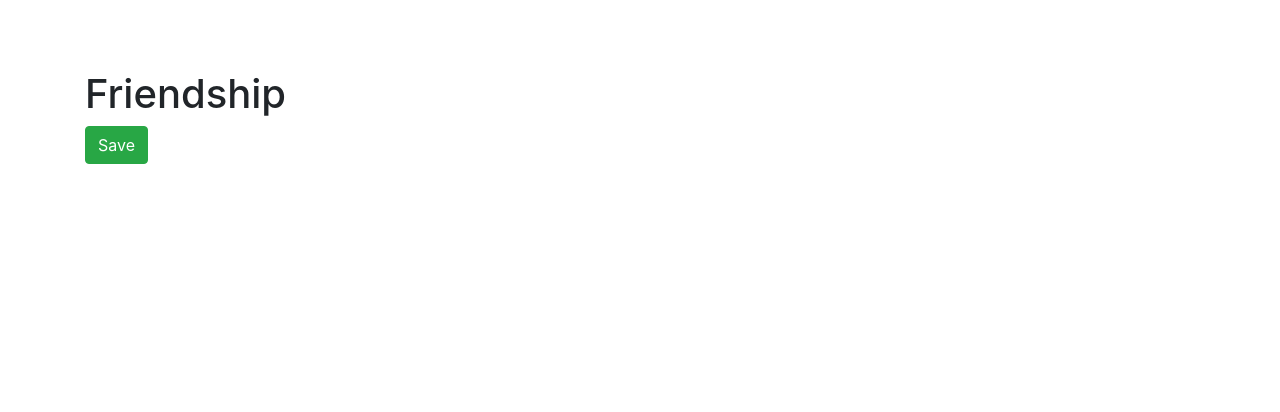
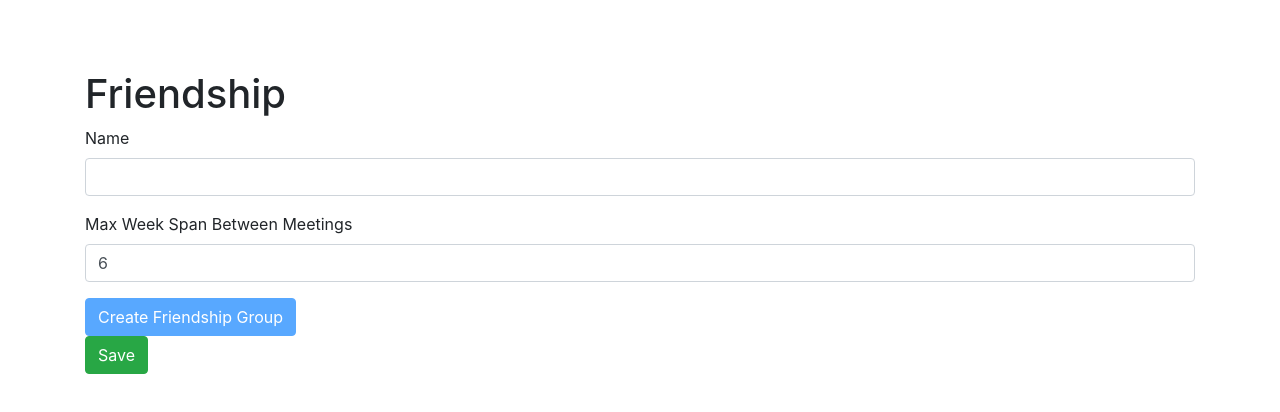
Before and after one commit to VivienAdnot/Friendship, an Angular app: page / in a window 1280 px wide. Shown: the top 412 px of the page. Built offline with nearby package versions, Linux system fonts and the light colour scheme; what ng2-datepicker would draw is missing.

Commit message:
basic friendship group creation ok

```diff
--- a/src/app/app.module.ts
+++ b/src/app/app.module.ts
@@ -16,6 +16,7 @@ import { FriendComponent } from './friend/friend.component';
 import { FriendshipGroupsComponent } from './friendship-groups/friendship-groups.component';
 import { CreateFriendshipComponent } from './create-friendship/create-friendship.component';
 import { ToggleShowCreateFriendshipComponent } from './toggle-show-create-friendship/toggle-show-create-friendship.component';
+import { CreateFriendshipGroupComponent } from './create-friendship-group/create-friendship-group.component';
 
 @NgModule({
     declarations: [
@@ -25,7 +26,8 @@ import { ToggleShowCreateFriendshipComponent } from './toggle-show-create-friend
         FriendComponent,
         FriendshipGroupsComponent,
         CreateFriendshipComponent,
-        ToggleShowCreateFriendshipComponent
+        ToggleShowCreateFriendshipComponent,
+        CreateFriendshipGroupComponent
     ],
     imports: [
         BrowserModule,
--- /dev/null
+++ b/src/app/create-friendship-group/create-friendship-group.component.html
@@ -0,0 +1,17 @@
+<form (ngSubmit)="createFriendshipGroup()" #createFriendshipGroupForm="ngForm">
+    <div class="form-group">
+        <label for="name">Name</label>
+        <input id="name" class="form-control" name="name" [(ngModel)]="friendshipGroupFormModel.name" required #nameCtrl="ngModel">
+        <div *ngIf="nameCtrl.control.dirty && nameCtrl.control.hasError('required')">Name is required</div>
+    </div>
+
+    <div class="form-group">
+        <label for="maxWeekSpanBetweenMeetings">Max Week Span Between Meetings</label>
+        <input id="maxWeekSpanBetweenMeetings" class="form-control" name="maxWeekSpanBetweenMeetings" [(ngModel)]="friendshipGroupFormModel.maxWeekSpanBetweenMeetings" required #maxWeekSpanBetweenMeetingsCtrl="ngModel">
+        <div *ngIf="maxWeekSpanBetweenMeetingsCtrl.control.dirty && maxWeekSpanBetweenMeetingsCtrl.control.hasError('required')">maxWeekSpanBetweenMeetingsCtrl is required</div>
+    </div>
+
+    <button class="btn btn-primary" type="submit" [disabled]="!createFriendshipGroupForm.valid">
+        Create Friendship Group
+    </button>
+</form>
--- /dev/null
+++ b/src/app/create-friendship-group/create-friendship-group.component.ts
@@ -0,0 +1,41 @@
+import { Component, OnInit, Output, EventEmitter } from '@angular/core';
+import { FriendshipGroupModel } from '../models/friendshipGroup.model';
+
+interface IFriendshipGroupFormModel {
+    name: string;
+    maxWeekSpanBetweenMeetings: number;
+}
+
+@Component({
+    selector: 'app-create-friendship-group',
+    templateUrl: './create-friendship-group.component.html',
+    styleUrls: ['./create-friendship-group.component.css']
+})
+export class CreateFriendshipGroupComponent implements OnInit {
+    friendshipGroupFormModel: IFriendshipGroupFormModel;
+    @Output() friendshipGroupCreated = new EventEmitter<FriendshipGroupModel>();
+
+    constructor() {
+        this.friendshipGroupFormModel = {
+            name: '',
+            maxWeekSpanBetweenMeetings: 6
+        };
+    }
+
+    ngOnInit() {
+    }
+
+    createFriendshipGroup() {
+        const friendshipGroupCreation: FriendshipGroupModel = this.frienshipGroupFactory(this.friendshipGroupFormModel);
+        this.friendshipGroupCreated.emit(friendshipGroupCreation);
+    }
+
+    frienshipGroupFactory(friendshipFormModel: IFriendshipGroupFormModel): FriendshipGroupModel {
+        return {
+            name: friendshipFormModel.name,
+            maxWeekSpanBetweenMeetings: friendshipFormModel.maxWeekSpanBetweenMeetings,
+            friendships: []
+        };
+    }
+
+}
--- a/src/app/friendship-groups/friendship-groups.component.html
+++ b/src/app/friendship-groups/friendship-groups.component.html
@@ -1,6 +1,14 @@
 <div>
+    <div class="alert alert-danger" *ngIf="friendshipGroupCreationFailed">
+        <button type="button" class="close" aria-label="Close" (click)="friendshipGroupCreationFailed = false;"><span aria-hidden="true">&#215;</span></button>
+        Sorry, this group name already exists. Choose another name please.
+    </div>
+
     <div *ngFor="let currentFriendshipGroup of friendshipGroups">
         <app-friendship-group [friendshipGroup]="currentFriendshipGroup"></app-friendship-group>
     </div>
+
+    <app-create-friendship-group (friendshipGroupCreated)="tryCreateFriendshipGroup($event)"></app-create-friendship-group>
+
     <button (click)="save()" class="btn btn-success">Save</button>
 </div>
--- a/src/app/friendship-groups/friendship-groups.component.ts
+++ b/src/app/friendship-groups/friendship-groups.component.ts
@@ -9,6 +9,7 @@ import { FriendshipGroupModel } from '../models/friendshipGroup.model';
 })
 export class FriendshipGroupsComponent implements OnInit {
     friendshipGroups: Array<FriendshipGroupModel>;
+    friendshipGroupCreationFailed: boolean;
 
     constructor(private friendshipGroupService: FriendshipGroupService) { }
 
@@ -19,4 +20,19 @@ export class FriendshipGroupsComponent implements OnInit {
     save() {
         this.friendshipGroupService.save(this.friendshipGroups);
     }
+
+    tryCreateFriendshipGroup(friendshipGroup: FriendshipGroupModel) {
+        const existingFriendshipGroupNames: string[] = this.friendshipGroups.map((friendshipGroup: FriendshipGroupModel) => {
+            return friendshipGroup.name;
+        });
+
+        const friendshipNameAlreadyExists = existingFriendshipGroupNames.find((name: string) => name === friendshipGroup.name);
+
+        if(friendshipNameAlreadyExists) {
+            this.friendshipGroupCreationFailed = true;
+        } else {
+            this.friendshipGroups.push(friendshipGroup);
+            this.friendshipGroupCreationFailed = false;
+        }
+    }
 }
--- a/src/app/models/friendshipGroup.model.ts
+++ b/src/app/models/friendshipGroup.model.ts
@@ -2,6 +2,6 @@ import { FriendshipModel } from './friendship.model';
 
 export interface FriendshipGroupModel {
     name: string;
+    maxWeekSpanBetweenMeetings: number;
     friendships: Array<FriendshipModel>;
-    maxDaySpanBetweenMeetings: number;
 }
```
Also changed, not shown: src/app/create-friendship-group/create-friendship-group.component.css (added), 1 other file (tests, documents, lock files or other folders).
